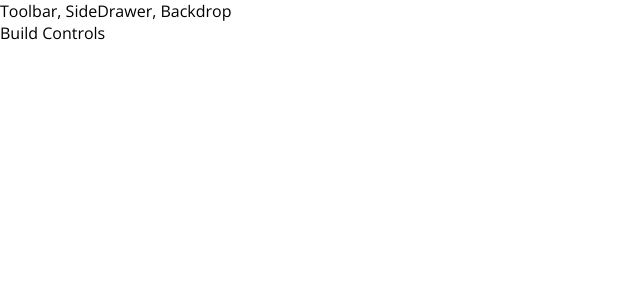
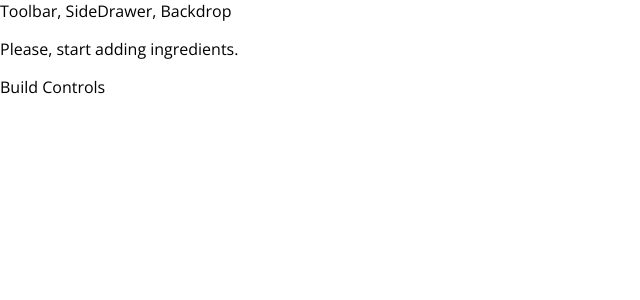
Before and after one commit to nara15/BurgerBuilder, a React app: page / in a window 1280 px wide. Shown: the top 300 px of the page, without its empty margins (0-640 px from the left). Built offline with nearby package versions, Linux system fonts and the light colour scheme.

Commit message:
Adding burger component ingredients

```diff
--- a/src/components/Burger/Burger.js
+++ b/src/components/Burger/Burger.js
@@ -3,11 +3,25 @@
 import BurgerIngredient from './BurgerIngredient/BurgerIngredient';
 
 const burger = (props) => {
+
+    let transformedIngredients = Object.keys(props.ingredients)
+        .map( igKey => {
+                return [...Array(props.ingredients[igKey])].map((_, index) => {
+                    return <BurgerIngredient key={igKey + index} type={igKey} />
+                });
+            })
+            .reduce((arr, el) => {
+                return arr.concat(el)
+            }, []);
+
+    if (transformedIngredients.length === 0) {
+       transformedIngredients = <p>Please, start adding ingredients.</p>;
+    }
+
     return (
         <div className={classes.Burger}>
             <BurgerIngredient type="bread-top"/>
-            <BurgerIngredient type="cheese"/>
-            <BurgerIngredient type="meat"/>
+            {transformedIngredients}
             <BurgerIngredient type="bread-bottom"/>
         </div>
     );
--- a/src/containers/BurgerBuilder/BurgerBuilder.js
+++ b/src/containers/BurgerBuilder/BurgerBuilder.js
@@ -2,10 +2,20 @@
 import Burger from '../../components/Burger/Burger';
 
 class BurgerBuilder extends Component {
+
+    state = {
+        ingredients: {
+            salad: 0,
+            bacon: 0,
+            cheese: 0,
+            meat: 0
+        }
+    }
+
     render() {
         return (
             <>
-                <Burger />
+                <Burger ingredients={this.state.ingredients} />
                 <div>
                     Build Controls
                 </div>
```
